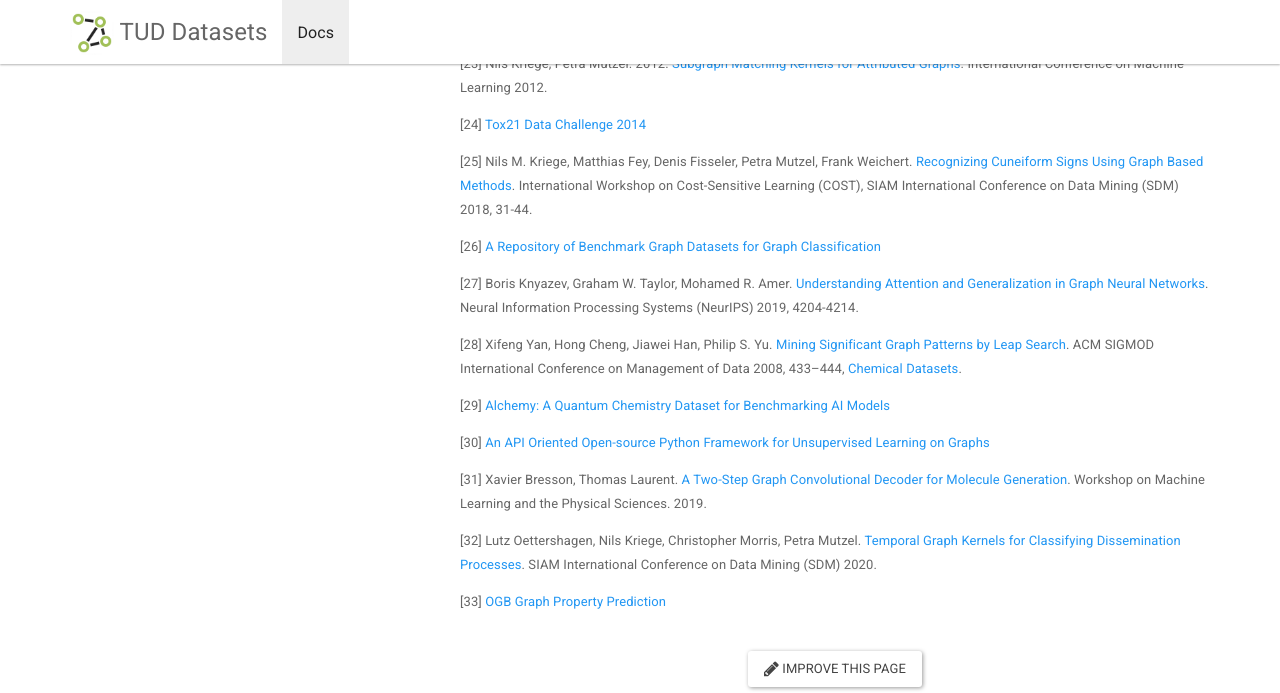
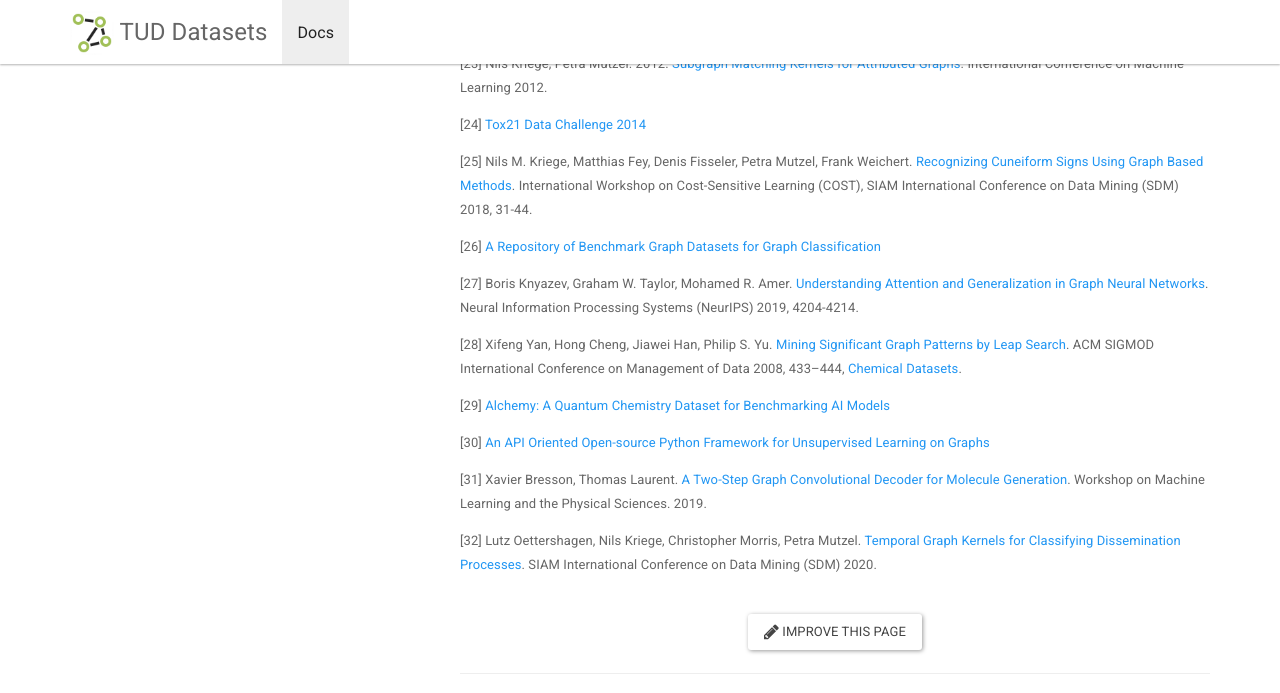
Before and after one commit to chrsmrrs/datasets, a Jekyll site: the page built from _docs/bibliography.md, in a window 1280 px wide and 900 px high, scrolled down 1352 px, cut to the strip 0-693 px from the top of the window. Built offline with Jekyll 4.4.1, drawn with Linux system fonts in a browser that asks for light colours.

Commit message:
Update bibliography.md

```diff
--- a/_docs/bibliography.md
+++ b/_docs/bibliography.md
@@ -79,5 +79,3 @@ Feb. 1996.
 [31] Xavier Bresson, Thomas Laurent. [A Two-Step Graph Convolutional Decoder for Molecule Generation](https://ml4physicalsciences.github.io/files/NeurIPS_ML4PS_2019_93.pdf). Workshop on Machine Learning and the Physical Sciences. 2019.
 
 [32] Lutz Oettershagen, Nils Kriege, Christopher Morris, Petra Mutzel. [Temporal Graph Kernels for Classifying Dissemination Processes](https://arxiv.org/pdf/1911.05496.pdf). SIAM International Conference on Data Mining (SDM) 2020.
-
-[33] [OGB Graph Property Prediction](https://ogb.stanford.edu/docs/graphprop/)
```
